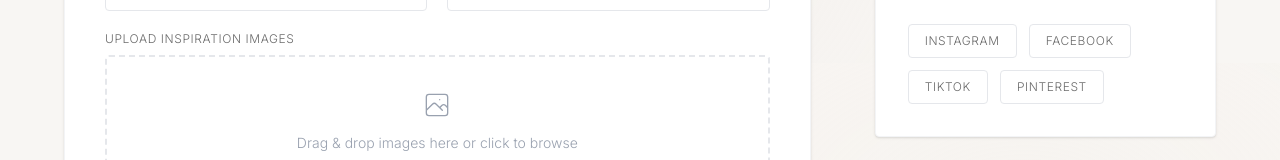
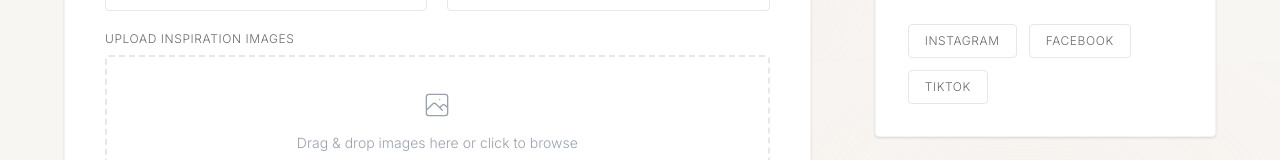
Before and after one commit to yungcritch2/J-Rocks-Website, a Next.js app: page /contact in a window 1280 px wide. Shown: the part 737-897 px from the top of the page. Built offline with nearby package versions, Linux system fonts and the light colour scheme.

Commit message:
Remove Pinterest from social links on contact page
https://claude.ai/code/session_01V9PaEZgtm2BXPTmMKbR4PP

```diff
--- a/src/app/contact/ContactContent.tsx
+++ b/src/app/contact/ContactContent.tsx
@@ -38,7 +38,6 @@ const socialLinks = [
   { label: "Instagram", href: "#" },
   { label: "Facebook", href: "#" },
   { label: "TikTok", href: "#" },
-  { label: "Pinterest", href: "#" },
 ];
 
 export default function ContactContent() {
```
